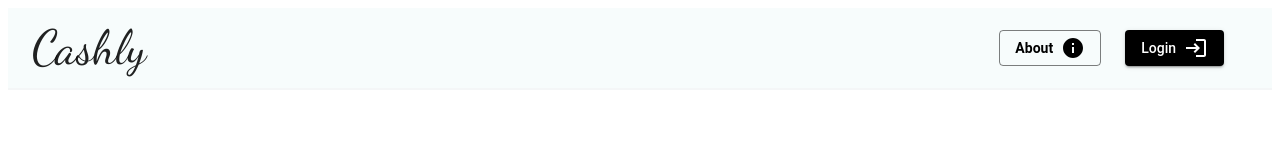
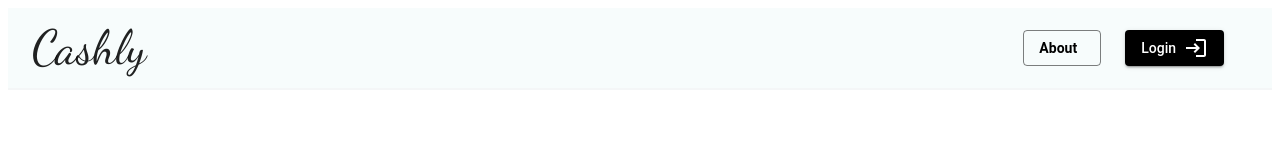
Before and after one commit to ahmedelamins/Cashly, a React (Vite) app in the folder cashly.client/: page / in a window 1280 px wide. Shown: the top 160 px of the page. Built offline with nearby package versions, Linux system fonts and the light colour scheme; a web font is replaced by a local one.

Commit message:
removed about icon

```diff
--- a/cashly.client/src/Pages/LandingPage.jsx
+++ b/cashly.client/src/Pages/LandingPage.jsx
@@ -75,7 +75,7 @@ const LandingPage = () => {
                         sx={{ fontWeight: "600", ml: 4 }}
                         onClick={() => setAboutOpen(true)}>
                         <span style={{ marginRight: '8px' }}>About</span>
-                        <InfoIcon />
+
                     </Button>
                     <Button variant="contained"
                         color="primary"
```
